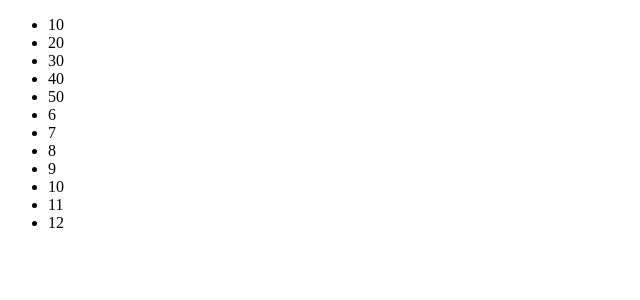
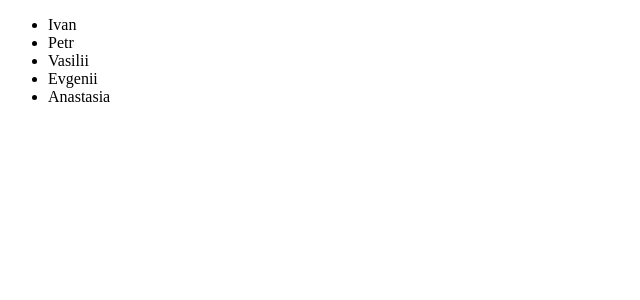
Before and after one commit to snooperv/reactts, a React (Create React App) app: page / in a window 1280 px wide. Shown: the top 300 px of the page, without its empty margins (0-640 px from the left). Built offline with nearby package versions, Linux system fonts and the light colour scheme.

Commit message:
Занятие 5 Часть 2

```diff
--- a/src/App.tsx
+++ b/src/App.tsx
@@ -1,27 +1,32 @@
 import React, { useState } from "react";
 
 interface IProps {
-  items: number[];
+  items: {
+    id: number;
+    data: string;
+  }[];
 }
 
 function ListView(props: IProps) {
   const elements = props.items.map((elem) => {
-    return <li>{elem}</li>;
+    return <li key={elem.id}>{elem.data}</li>;
   });
 
-  return (
-    <ul>
-      {elements}
-    </ul>
-  );
+  return <ul>{elements}</ul>;
 }
 
 function App() {
-  const list = [10, 20, 30, 40, 50, 6, 7, 8, 9, 10, 11, 12];
+  const list = [
+    { id: 1, data: "Ivan" },
+    { id: 2, data: "Petr" },
+    { id: 3, data: "Vasilii" },
+    { id: 4, data: "Evgenii" },
+    { id: 5, data: "Anastasia" },
+  ];
 
   return (
     <div>
-        <ListView items={list} />
+      <ListView items={list} />
     </div>
   );
 }
```
